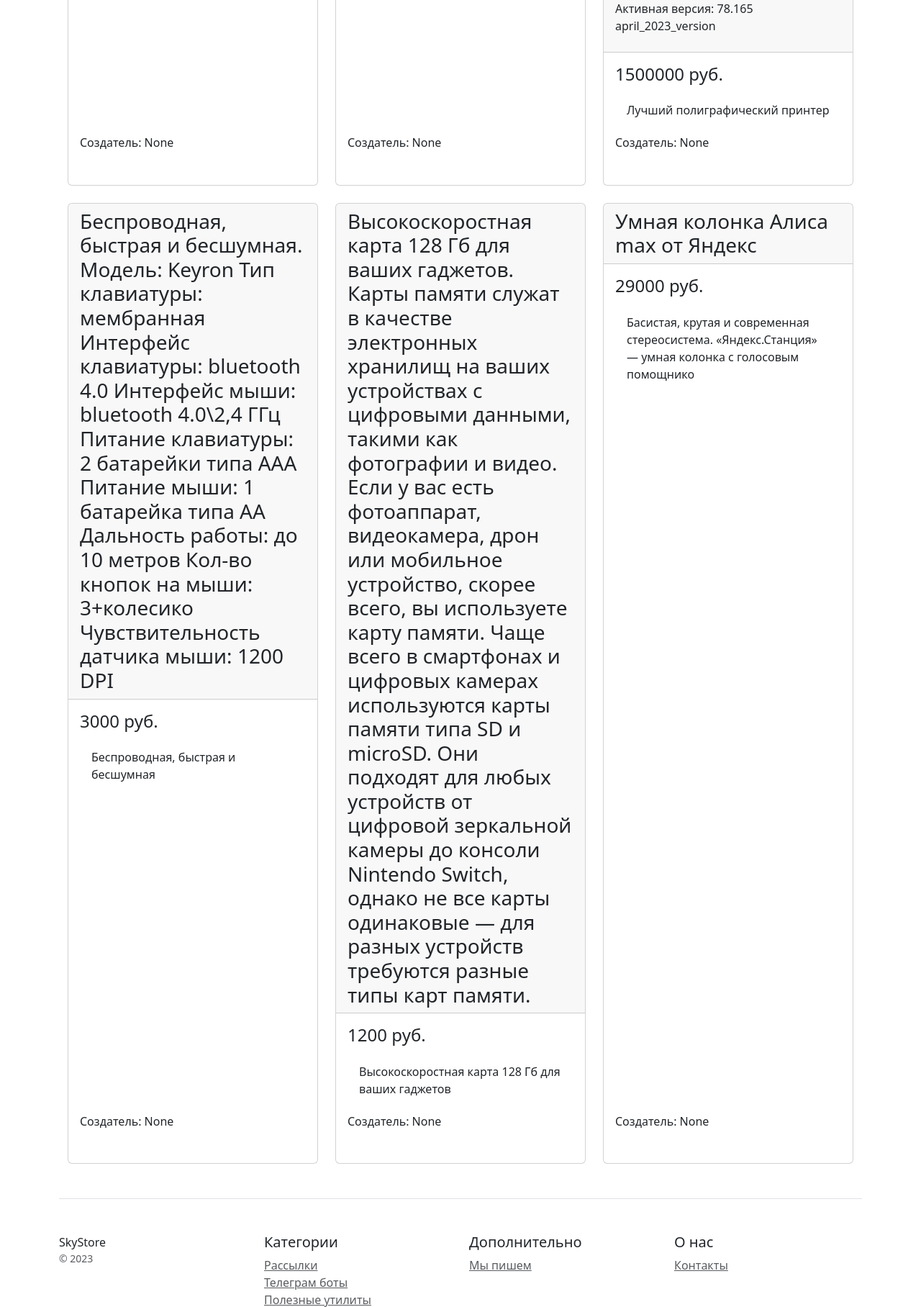
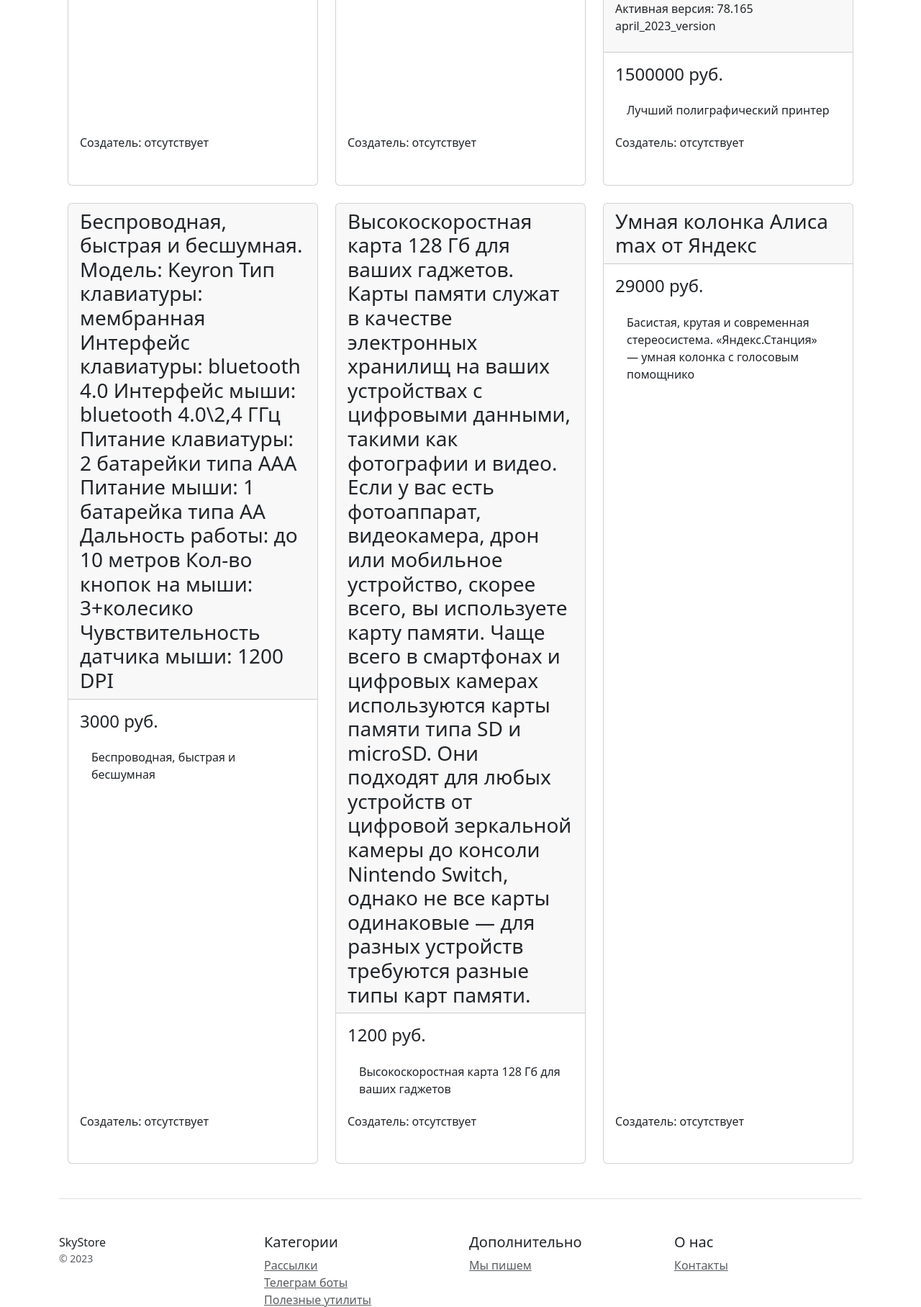
Before and after one commit to Dmitriy-Bychkov/Django.oline_shop, a Django app: page / in a window 1280 px wide. Shown: the part 1089-2905 px from the top of the page at 72% size. Run offline with Django 4.2, Linux system fonts and the light colour scheme; data comes from the database, SQL or seed files in the repository; some libraries are stand-ins or nearby versions.

Commit message:
Add some code for close edit and delete functions for users who doesn't create this product

```diff
--- a/catalog/templates/catalog/product_list.html
+++ b/catalog/templates/catalog/product_list.html
@@ -25,10 +25,10 @@
                 <ul class="list-unstyled mt-3 mb-4 text-start m-3 flex-grow-1">
                     <li>{{ product.description|slice:":100" }}</li>
                 </ul>
-                <h6 class="card-title pricing-card-title">Создатель: {{ product.owner }}</h6>
+                <h6 class="card-title pricing-card-title">Создатель: {{ product.owner|default:"отсутствует" }}</h6>
                 <br>
                 <div class="d-flex flex-column">
-                    {% if user.is_authenticated %}
+                    {% if request.user == product.owner %}
                     <a href="/products/{{ product.id }}/">Подробнее</a><br>
                     <button type="button" class="btn btn-primary">Купить</button>
                     {% endif %}
```
